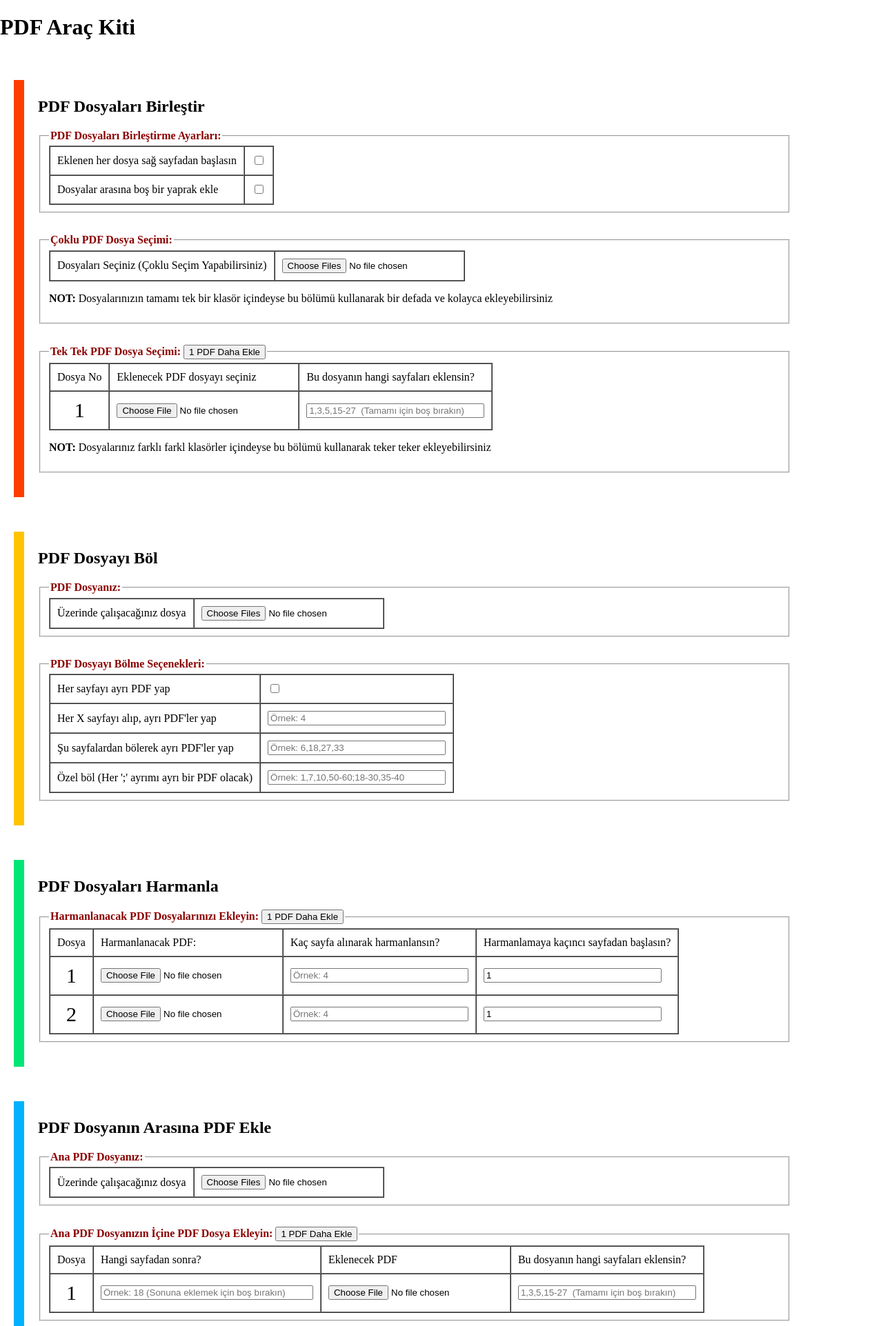
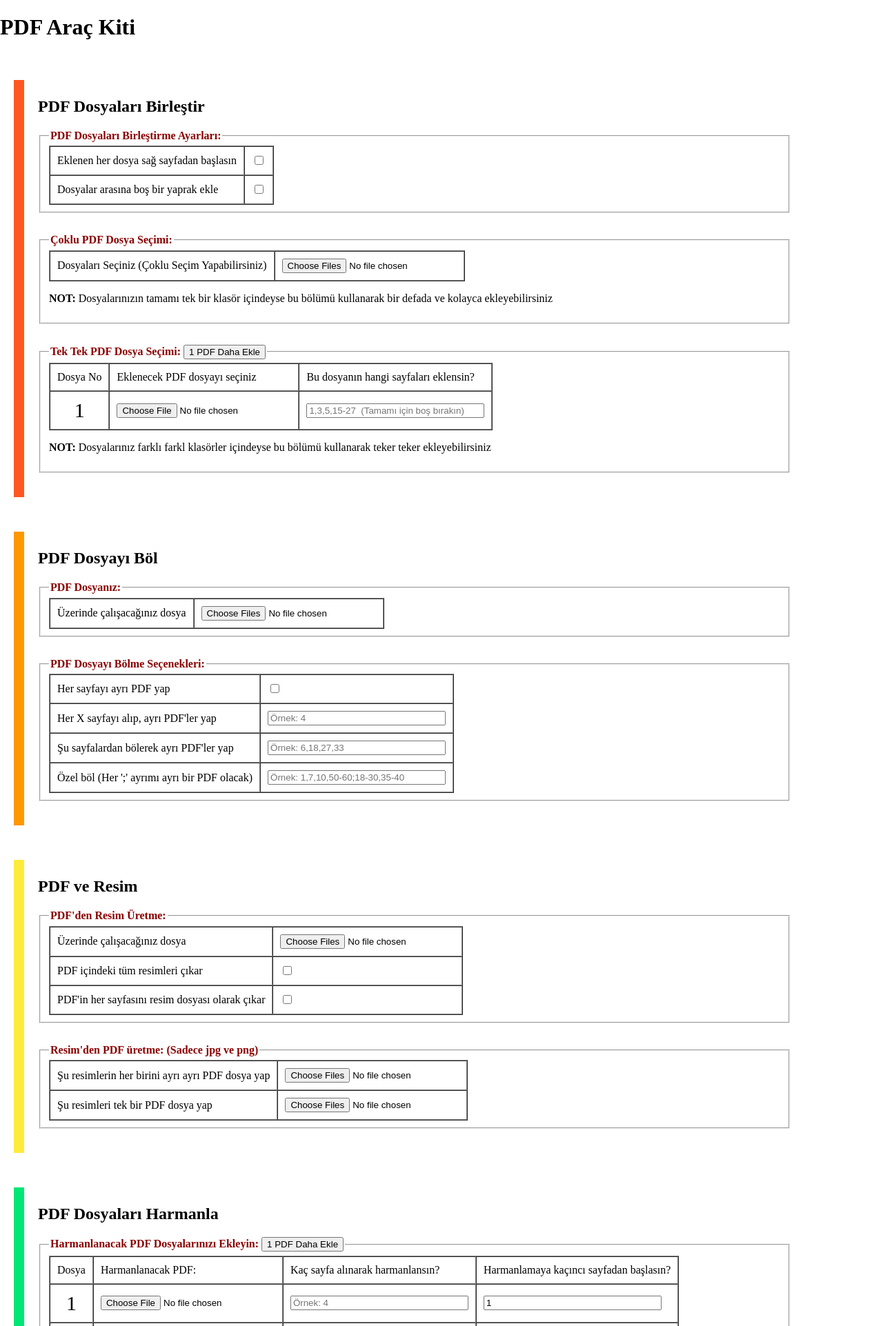
Before and after one commit to nuriakman/pdf_arac_kiti, a PHP site: page /1.php in a window 1280 px wide. Shown: the top 1923 px of the page at 69% size. Run offline with PHP 8.4, Linux system fonts and the light colour scheme.

Commit message:
PDF ve RESİM ekranı eklendi

```diff
--- a/1.php
+++ b/1.php
@@ -155,6 +155,55 @@
                     <td nowrap="nowrap"> Özel böl (Her ';' ayrımı ayrı bir PDF olacak) </td>
                     <td nowrap="nowrap">
                         <input type="text" name="Bol2Sayfalar" placeholder="Örnek: 1,7,10,50-60;18-30,35-40" style="width: 250px;"> </td>
+                </tr>
+            </table>
+        </fieldset>
+    </form>
+
+
+    <!-- ========================================================== -->
+    <!-- ========================================================== -->
+    <!-- =========================== RESİM ======================== -->
+    <!-- ========================================================== -->
+    <!-- ========================================================== -->
+    <form id="formResim" name="formResim" method="post" action="" enctype="multipart/form-data">
+
+        <h2>PDF ve Resim</h2>
+
+        <fieldset>
+            <legend><b style='color: darkred;'>PDF'den Resim Üretme:</b></legend>
+            <table border="1" cellpadding="10" cellspacing="0">
+                <tr>
+                    <td nowrap="nowrap"> Üzerinde çalışacağınız dosya </td>
+                    <td nowrap="nowrap">
+                        <input accept='application/pdf' type='file' name='AnaDosya' multiple> </td>
+                </tr>
+                <tr>
+                    <td nowrap="nowrap"> PDF içindeki tüm resimleri çıkar </td>
+                    <td nowrap="nowrap">
+                        <input type="checkbox" name="TumunuPDFYap1"> </td>
+                </tr>
+                <tr>
+                    <td nowrap="nowrap"> PDF'in her sayfasını resim dosyası olarak çıkar </td>
+                    <td nowrap="nowrap">
+                        <input type="checkbox" name="TumunuPDFYap2"> </td>
+                </tr>
+            </table>
+        </fieldset>
+
+
+        <fieldset>
+            <legend><b style='color: darkred;'>Resim'den PDF üretme: (Sadece jpg ve png)</b></legend>
+            <table border="1" cellpadding="10" cellspacing="0">
+                <tr>
+                    <td nowrap="nowrap"> Şu resimlerin her birini ayrı ayrı PDF dosya yap </td>
+                    <td nowrap="nowrap">
+                        <input accept='image/jpeg,image/png' type='file' name='AnaDosya1' multiple> </td>
+                </tr>
+                <tr>
+                    <td nowrap="nowrap"> Şu resimleri tek bir PDF dosya yap </td>
+                    <td nowrap="nowrap">
+                        <input accept='image/jpeg,image/png' type='file' name='AnaDosya2' multiple> </td>
                 </tr>
             </table>
         </fieldset>
@@ -558,8 +607,9 @@
         margin-bottom: 30px;
     }
 
-    #formBirlestir  {border-left: 15px solid #FF3D00; padding-left: 20px; }
-    #formBol        {border-left: 15px solid #FFC400; padding-left: 20px; }
+    #formBirlestir  {border-left: 15px solid #FF5722; padding-left: 20px; }
+    #formBol        {border-left: 15px solid #FF9800; padding-left: 20px; }
+    #formResim      {border-left: 15px solid #FFEB3B; padding-left: 20px; }
     #formHarmanla   {border-left: 15px solid #00E676; padding-left: 20px; }
     #formArayaEkle  {border-left: 15px solid #00B0FF; padding-left: 20px; }
     #formYonet      {border-left: 15px solid #651FFF; padding-left: 20px; }
```
